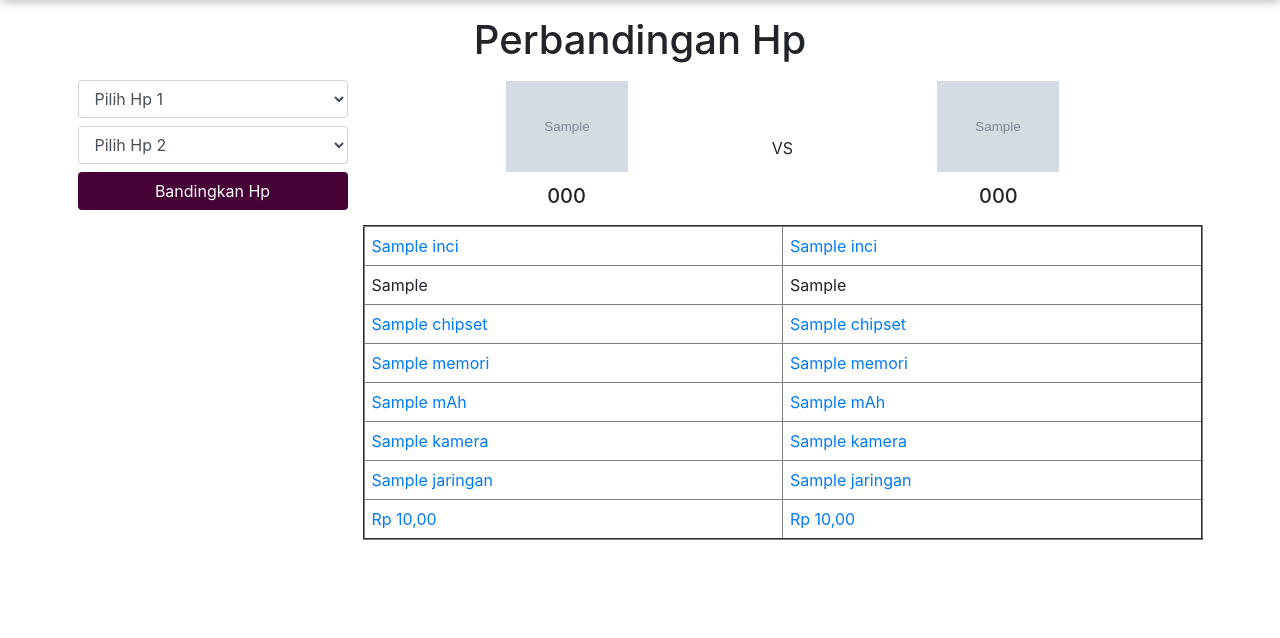
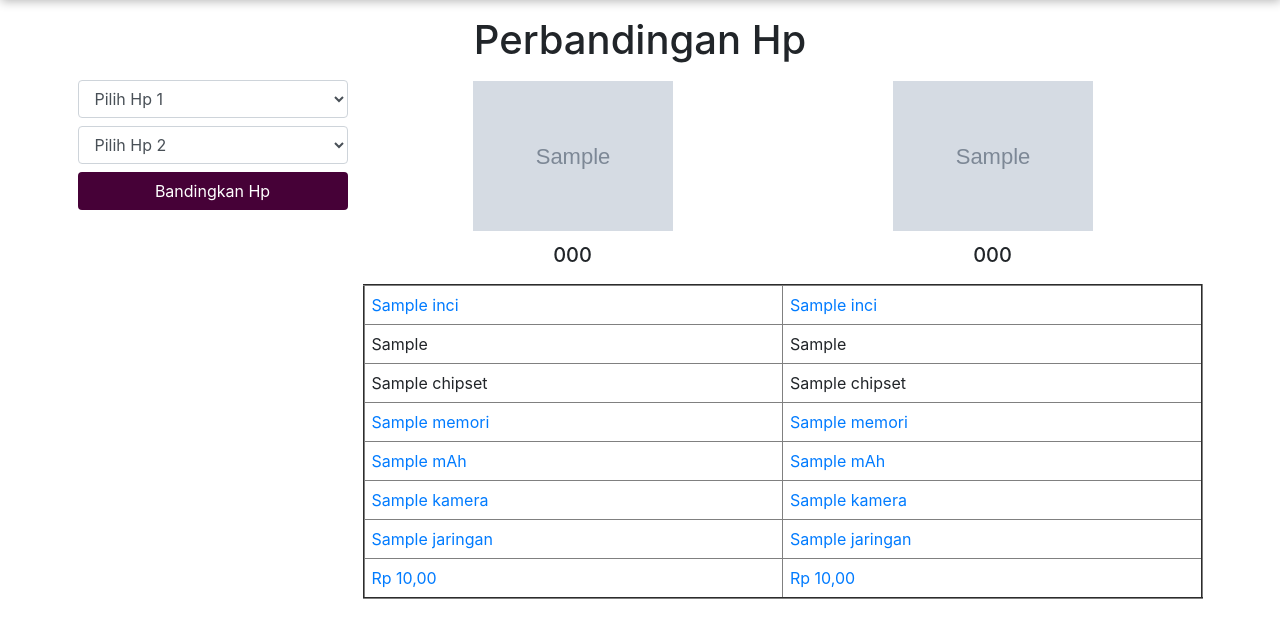
Before and after one commit to meinalisaa/WGadget, a CodeIgniter 4 app: the page made by app/Views/pages/hasil_perbandingan.php in a window 1280 px wide. Shown: the part 58-696 px from the top of the page. Run offline with PHP 8.4 and a stand-in for CodeIgniter, Linux system fonts and the light colour scheme; the template is opened without the code that fills it: most values are stand-ins (such as "Sample title", 1, 10 or a date in 2020); grey boxes marked "Sample" are stand-in pictures; some libraries are stand-ins or nearby versions.

Commit message:
silap lagiii

```diff
--- a/app/Views/pages/hasil_perbandingan.php
+++ b/app/Views/pages/hasil_perbandingan.php
@@ -27,9 +27,8 @@
       <div class="col-md-9">
         <table style="width: 100%">
           <tr align="center">
-            <td><img src="<?= base_url('/assets/img/hp/'.$hp_1['nama_brand'].'/'.$hp_1['foto_hp']) ?>" style="width: 30%; margin-bottom: 10px"></td>
-            <td rowspan="2">VS</td>
-            <td><img src="<?= base_url('/assets/img/hp/'.$hp_2['nama_brand'].'/'.$hp_2['foto_hp']) ?>" style="width: 30%; margin-bottom: 10px"></td>
+            <td style="width: 50%"><img src="<?= base_url('/assets/img/hp/'.$hp_1['nama_brand'].'/'.$hp_1['foto_hp']) ?>" style="height: 150px; margin-bottom: 10px"></td>
+            <td style="width: 50%"><img src="<?= base_url('/assets/img/hp/'.$hp_2['nama_brand'].'/'.$hp_2['foto_hp']) ?>" style="height: 150px; margin-bottom: 10px"></td>
           </tr>
 
           <tr align="center">
@@ -41,145 +40,117 @@
         <table style="width: 100%" border="2" class="mt-2">
           <tr>
             <?php if($hp_1['ukuran_layar'] < $hp_2['ukuran_layar']) : ?>
-              <td style="padding: 7px" class="text-danger"><?= $hp_1['ukuran_layar'] ?> inci</td>
-              <td style="padding: 7px" class="text-success"><?= $hp_2['ukuran_layar'] ?> inci</td>
+              <td style="padding: 7px; width: 50%" class="text-danger"><?= $hp_1['ukuran_layar'] ?> inci</td>
+              <td style="padding: 7px; width: 50%" class="text-success"><?= $hp_2['ukuran_layar'] ?> inci</td>
             <?php elseif($hp_1['ukuran_layar'] > $hp_2['ukuran_layar']) : ?>
-              <td style="padding: 7px" class="text-success"><?= $hp_1['ukuran_layar'] ?> inci</td>
-              <td style="padding: 7px" class="text-danger"><?= $hp_2['ukuran_layar'] ?> inci</td>
+              <td style="padding: 7px; width: 50%" class="text-success"><?= $hp_1['ukuran_layar'] ?> inci</td>
+              <td style="padding: 7px; width: 50%" class="text-danger"><?= $hp_2['ukuran_layar'] ?> inci</td>
             <?php else : ?>
-              <td style="padding: 7px" class="text-primary"><?= $hp_1['ukuran_layar'] ?> inci</td>
-              <td style="padding: 7px" class="text-primary"><?= $hp_2['ukuran_layar'] ?> inci</td>
+              <td style="padding: 7px; width: 50%" class="text-primary"><?= $hp_1['ukuran_layar'] ?> inci</td>
+              <td style="padding: 7px; width: 50%" class="text-primary"><?= $hp_2['ukuran_layar'] ?> inci</td>
             <?php endif ?>
           </tr>
 
           <tr>
-            <td style="padding: 7px"><?= $hp_1['sistem_operasi'] ?></td>
-            <td style="padding: 7px"><?= $hp_2['sistem_operasi'] ?></td>
+            <td style="padding: 7px; width: 50%"><?= $hp_1['sistem_operasi'] ?></td>
+            <td style="padding: 7px; width: 50%"><?= $hp_2['sistem_operasi'] ?></td>
           </tr>
 
           <tr>
-            <?php if($hp_1['chipset'] == $hp_2['chipset']) : ?>
-              <td style="padding: 7px" class="text-primary"><?= $hp_1['chipset'] ?></td>
-              <td style="padding: 7px" class="text-primary"><?= $hp_2['chipset'] ?></td>
-            <?php else : ?>
-              <?php if(strpos($hp_1['chipset'], 'Apple') !== false) : ?>
-                <td style="padding: 7px" class="text-success"><?= $hp_1['chipset'] ?></td>
-                <td style="padding: 7px" class="text-danger"><?= $hp_2['chipset'] ?></td>
-              <?php elseif(strpos($hp_2['chipset'], 'Apple') !== false) : ?>
-                <td style="padding: 7px" class="text-danger"><?= $hp_1['chipset'] ?></td>
-                <td style="padding: 7px" class="text-success"><?= $hp_2['chipset'] ?></td>
-              <?php elseif(strpos($hp_1['chipset'], 'MediaTek') !== false) : ?>
-                <td style="padding: 7px" class="text-success"><?= $hp_1['chipset'] ?></td>
-                <td style="padding: 7px" class="text-danger"><?= $hp_2['chipset'] ?></td>
-              <?php elseif(strpos($hp_2['chipset'], 'MediaTek') !== false) : ?>
-                <td style="padding: 7px" class="text-danger"><?= $hp_1['chipset'] ?></td>
-                <td style="padding: 7px" class="text-success"><?= $hp_2['chipset'] ?></td>
-              <?php elseif(strpos($hp_1['chipset'], 'Qualcomm') !== false) : ?>
-                <td style="padding: 7px" class="text-success"><?= $hp_1['chipset'] ?></td>
-                <td style="padding: 7px" class="text-danger"><?= $hp_2['chipset'] ?></td>
-              <?php elseif(strpos($hp_2['chipset'], 'Qualcomm') !== false) : ?>
-                <td style="padding: 7px" class="text-danger"><?= $hp_1['chipset'] ?></td>
-                <td style="padding: 7px" class="text-success"><?= $hp_2['chipset'] ?></td>
-              <?php elseif(strpos($hp_1['chipset'], 'Exynos') !== false) : ?>
-                <td style="padding: 7px" class="text-success"><?= $hp_1['chipset'] ?></td>
-                <td style="padding: 7px" class="text-danger"><?= $hp_2['chipset'] ?></td>
-              <?php else : ?>
-                <td style="padding: 7px" class="text-danger"><?= $hp_1['chipset'] ?></td>
-                <td style="padding: 7px" class="text-success"><?= $hp_2['chipset'] ?></td>
-              <?php endif ?>
-            <?php endif ?>
+            <td style="padding: 7px; width: 50%"><?= $hp_1['chipset'] ?></td>
+            <td style="padding: 7px; width: 50%"><?= $hp_2['chipset'] ?></td>
           </tr>
 
           <tr>
             <?php if(strlen($hp_1['memori']) < strlen($hp_2['memori'])) : ?>
-                <td style="padding: 7px" class="text-danger"><?= $hp_1['memori'] ?></td>
-                <td style="padding: 7px" class="text-success"><?= $hp_2['memori'] ?></td>
+                <td style="padding: 7px; width: 50%" class="text-danger"><?= $hp_1['memori'] ?></td>
+                <td style="padding: 7px; width: 50%" class="text-success"><?= $hp_2['memori'] ?></td>
             <?php elseif(strlen($hp_1['memori']) > strlen($hp_2['memori'])) : ?>
-              <td style="padding: 7px" class="text-success"><?= $hp_1['memori'] ?></td>
-              <td style="padding: 7px" class="text-danger"><?= $hp_2['memori'] ?></td>
+              <td style="padding: 7px; width: 50%" class="text-success"><?= $hp_1['memori'] ?></td>
+              <td style="padding: 7px; width: 50%" class="text-danger"><?= $hp_2['memori'] ?></td>
             <?php else : ?>
-              <td style="padding: 7px" class="text-primary"><?= $hp_1['memori'] ?></td>
-              <td style="padding: 7px" class="text-primary"><?= $hp_2['memori'] ?></td>
+              <td style="padding: 7px; width: 50%" class="text-primary"><?= $hp_1['memori'] ?></td>
+              <td style="padding: 7px; width: 50%" class="text-primary"><?= $hp_2['memori'] ?></td>
             <?php endif ?>
           </tr>
 
           <tr>
             <?php if($hp_1['daya_baterai'] < $hp_2['daya_baterai']) : ?>
-              <td style="padding: 7px" class="text-danger"><?= $hp_1['daya_baterai'] ?> mAh</td>
-              <td style="padding: 7px" class="text-success"><?= $hp_2['daya_baterai'] ?> mAh</td>
+              <td style="padding: 7px; width: 50%" class="text-danger"><?= $hp_1['daya_baterai'] ?> mAh</td>
+              <td style="padding: 7px; width: 50%" class="text-success"><?= $hp_2['daya_baterai'] ?> mAh</td>
             <?php elseif($hp_1['daya_baterai'] > $hp_2['daya_baterai']) : ?>
-              <td style="padding: 7px" class="text-success"><?= $hp_1['daya_baterai'] ?> mAh</td>
-              <td style="padding: 7px" class="text-danger"><?= $hp_2['daya_baterai'] ?> mAh</td>
+              <td style="padding: 7px; width: 50%" class="text-success"><?= $hp_1['daya_baterai'] ?> mAh</td>
+              <td style="padding: 7px; width: 50%" class="text-danger"><?= $hp_2['daya_baterai'] ?> mAh</td>
             <?php else : ?>
-              <td style="padding: 7px" class="text-primary"><?= $hp_1['daya_baterai'] ?> mAh</td>
-              <td style="padding: 7px" class="text-primary"><?= $hp_2['daya_baterai'] ?> mAh</td>
+              <td style="padding: 7px; width: 50%" class="text-primary"><?= $hp_1['daya_baterai'] ?> mAh</td>
+              <td style="padding: 7px; width: 50%" class="text-primary"><?= $hp_2['daya_baterai'] ?> mAh</td>
             <?php endif ?>
           </tr>
 
           <tr>
             <?php if(strlen($hp_1['kamera']) < strlen($hp_2['kamera'])) : ?>
-                <td style="padding: 7px" class="text-danger"><?= $hp_1['kamera'] ?></td>
-                <td style="padding: 7px" class="text-success"><?= $hp_2['kamera'] ?></td>
+                <td style="padding: 7px; width: 50%" class="text-danger"><?= $hp_1['kamera'] ?></td>
+                <td style="padding: 7px; width: 50%" class="text-success"><?= $hp_2['kamera'] ?></td>
             <?php elseif(strlen($hp_1['kamera']) > strlen($hp_2['kamera'])) : ?>
-              <td style="padding: 7px" class="text-success"><?= $hp_1['kamera'] ?></td>
-              <td style="padding: 7px" class="text-danger"><?= $hp_2['kamera'] ?></td>
+              <td style="padding: 7px; width: 50%" class="text-success"><?= $hp_1['kamera'] ?></td>
+              <td style="padding: 7px; width: 50%" class="text-danger"><?= $hp_2['kamera'] ?></td>
             <?php else : ?>
-              <td style="padding: 7px" class="text-primary"><?= $hp_1['kamera'] ?></td>
-              <td style="padding: 7px" class="text-primary"><?= $hp_2['kamera'] ?></td>
+              <td style="padding: 7px; width: 50%" class="text-primary"><?= $hp_1['kamera'] ?></td>
+              <td style="padding: 7px; width: 50%" class="text-primary"><?= $hp_2['kamera'] ?></td>
             <?php endif ?>
           </tr>
 
           <tr>
             <?php if(strlen($hp_1['jaringan']) < strlen($hp_2['jaringan'])) : ?>
-                <td style="padding: 7px" class="text-danger"><?= $hp_1['jaringan'] ?></td>
-                <td style="padding: 7px" class="text-success"><?= $hp_2['jaringan'] ?></td>
+                <td style="padding: 7px; width: 50%" class="text-danger"><?= $hp_1['jaringan'] ?></td>
+                <td style="padding: 7px; width: 50%" class="text-success"><?= $hp_2['jaringan'] ?></td>
             <?php elseif(strlen($hp_1['jaringan']) > strlen($hp_2['jaringan'])) : ?>
-              <td style="padding: 7px" class="text-success"><?= $hp_1['jaringan'] ?></td>
-              <td style="padding: 7px" class="text-danger"><?= $hp_2['jaringan'] ?></td>
+              <td style="padding: 7px; width: 50%" class="text-success"><?= $hp_1['jaringan'] ?></td>
+              <td style="padding: 7px; width: 50%" class="text-danger"><?= $hp_2['jaringan'] ?></td>
             <?php else : ?>
-              <td style="padding: 7px" class="text-primary"><?= $hp_1['jaringan'] ?></td>
-              <td style="padding: 7px" class="text-primary"><?= $hp_2['jaringan'] ?></td>
+              <td style="padding: 7px; width: 50%" class="text-primary"><?= $hp_1['jaringan'] ?></td>
+              <td style="padding: 7px; width: 50%" class="text-primary"><?= $hp_2['jaringan'] ?></td>
             <?php endif ?>
           </tr>
 
           <tr>
             <?php if($hp_1['harga'] < $hp_2['harga']) : ?>
-              <td style="padding: 7px" class="text-success">
+              <td style="padding: 7px; width: 50%" class="text-success">
                 <?php
                   $harga = "Rp ".number_format($hp_1['harga'],2,',','.');
                   echo $harga;
                 ?>
               </td>
 
-              <td style="padding: 7px" class="text-danger">
+              <td style="padding: 7px; width: 50%" class="text-danger">
                 <?php
                   $harga = "Rp ".number_format($hp_2['harga'],2,',','.');
                   echo $harga;
                 ?>
               </td>
             <?php elseif($hp_1['harga'] > $hp_2['harga']) : ?>
-              <td style="padding: 7px" class="text-danger">
+              <td style="padding: 7px; width: 50%" class="text-danger">
                 <?php
                   $harga = "Rp ".number_format($hp_1['harga'],2,',','.');
                   echo $harga;
                 ?>
               </td>
 
-              <td style="padding: 7px" class="text-success">
+              <td style="padding: 7px; width: 50%" class="text-success">
                 <?php
                   $harga = "Rp ".number_format($hp_2['harga'],2,',','.');
                   echo $harga;
                 ?>
               </td>
             <?php else : ?>
-              <td style="padding: 7px" class="text-primary">
+              <td style="padding: 7px; width: 50%" class="text-primary">
                 <?php
                   $harga = "Rp ".number_format($hp_1['harga'],2,',','.');
                   echo $harga;
                 ?>
               </td>
 
-              <td style="padding: 7px" class="text-primary">
+              <td style="padding: 7px; width: 50%" class="text-primary">
                 <?php
                   $harga = "Rp ".number_format($hp_2['harga'],2,',','.');
                   echo $harga;
```
Also changed, not shown: WGadget_db/wgadget.sql (+7 -7 lines).
